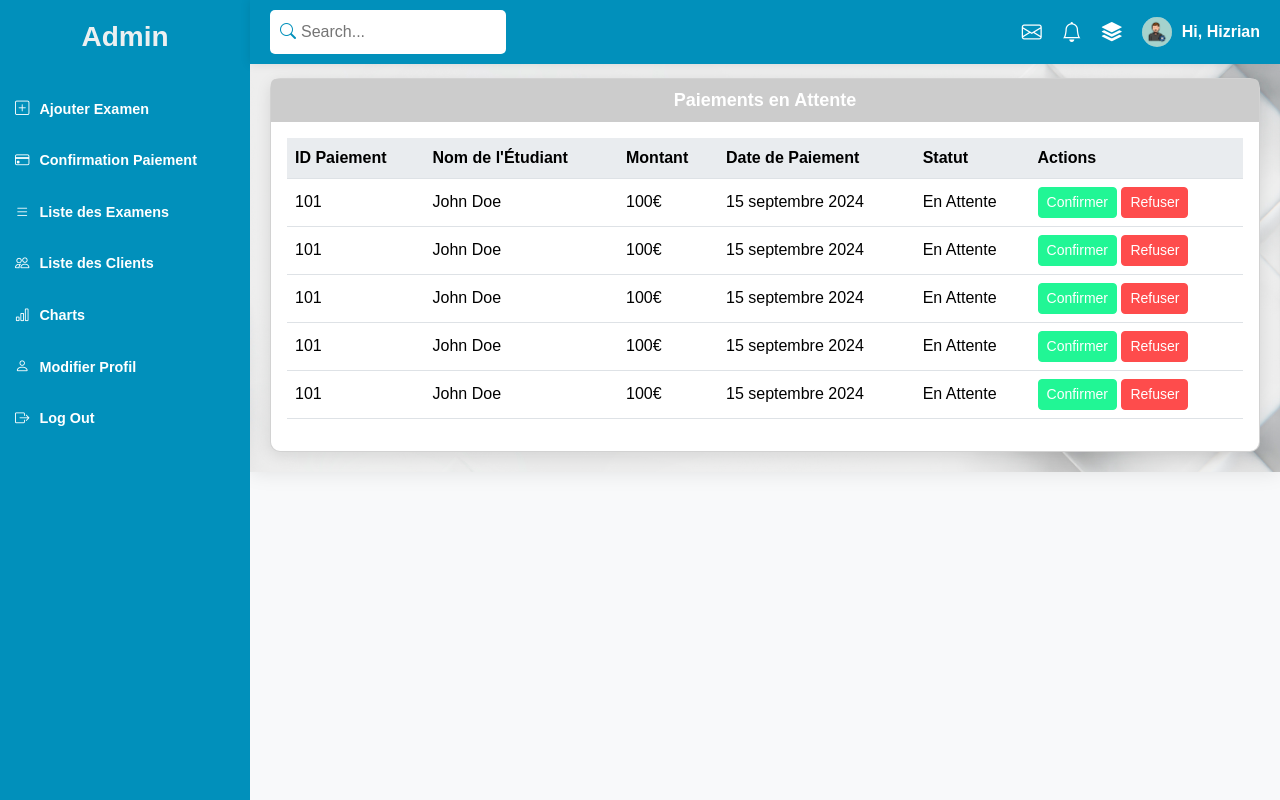
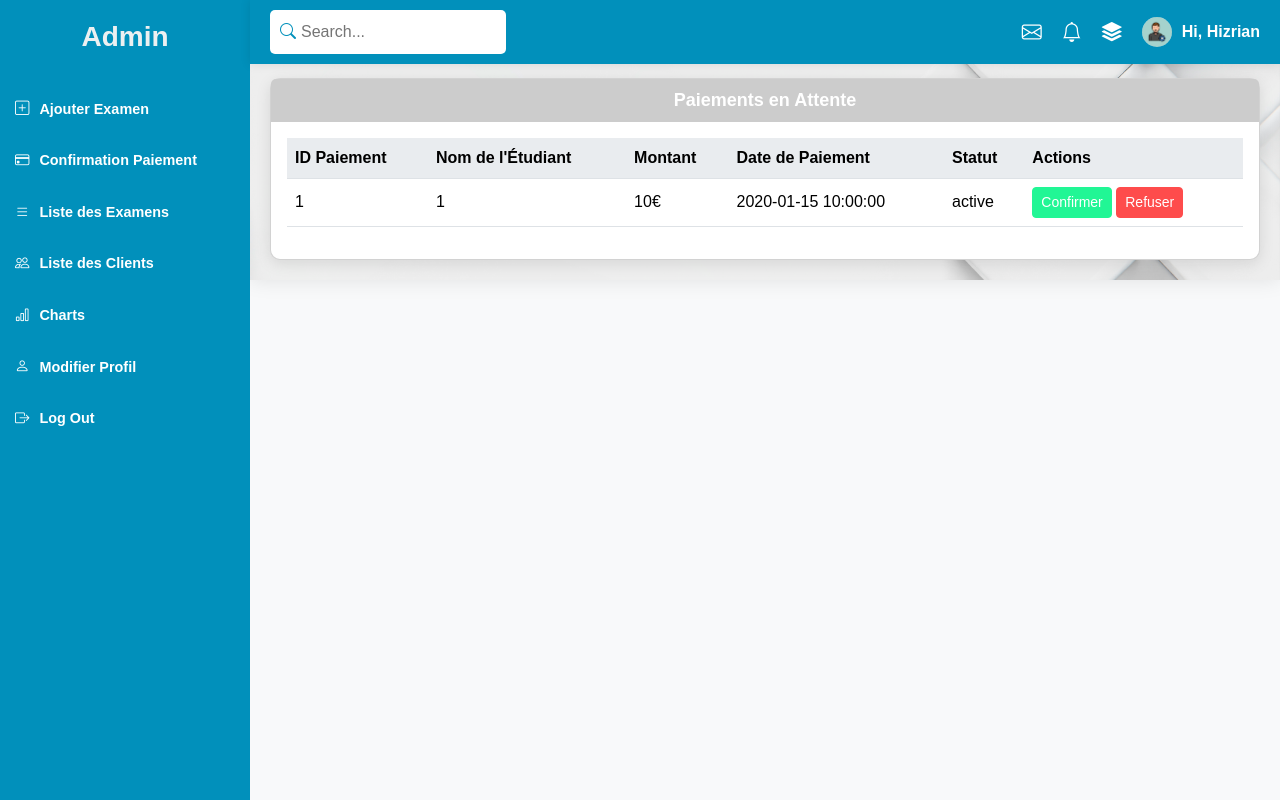
Before and after one commit to MohamedOuijjane/PlatformInscription, a CodeIgniter 4 app: the page made by app/Views/dashbord/confirmation_paiement.php in a window 1280 px wide. Run offline with PHP 8.4 and a stand-in for CodeIgniter, Linux system fonts and the light colour scheme; the template is opened without the code that fills it: most values are stand-ins (such as "Sample title", 1, 10 or a date in 2020); some libraries are stand-ins or nearby versions.

Commit message:
Modification dans les routing pour resoule le problem de confirmation page et integration dynamique de view  Y.M

```diff
--- a/app/Views/dashbord/confirmation_paiement.php
+++ b/app/Views/dashbord/confirmation_paiement.php
@@ -3,15 +3,13 @@
 <?= $this->section('content') ?>
 <style>
     /* Styles pour la carte */
-
     .card {
-
         border-radius: 10px;
         box-shadow: 0 4px 15px rgba(0, 0, 0, 0.1);
     }
 
     .card-header {
-        background-color: #CCCCCC ; /* Couleur bleu professionnel */
+        background-color: #CCCCCC; /* Couleur gris clair */
         color: white;
         font-weight: bold;
         font-size: large;
@@ -27,8 +25,6 @@
     .table th {
         background-color: #e9ecef;
         font-weight: 600;
-
-
         color: black;
     }
 
@@ -38,10 +34,9 @@
 
     /* Styles pour les boutons */
     .btn-success {
-        background-color: #21F695 ;
-        border-color: #21F695 ;
+        background-color: #21F695;
+        border-color: #21F695;
         transition: background-color 0.3s;
-
     }
 
     .btn-success:hover {
@@ -51,7 +46,6 @@
     .btn-warning {
         background-color: #FE4C4C;
         border-color: #FE4C4C;
-
         color: white;
         transition: background-color 0.3s;
     }
@@ -60,13 +54,21 @@
         background-color: #E13700;
         color: #f8f9fa;
     }
-
 </style>
 
 <h3 class="mb-4">Confirmation de Paiement</h3>
 <div class="card">
     <div class="card-header">Paiements en Attente</div>
     <div class="card-body">
+        <!-- Affichage des messages de succès ou d'erreur -->
+        <?php if (session()->has('success')): ?>
+            <div class="alert alert-success"><?= session('success') ?></div>
+        <?php endif; ?>
+
+        <?php if (session()->has('error')): ?>
+            <div class="alert alert-danger"><?= session('error') ?></div>
+        <?php endif; ?>
+
         <table class="table table-hover">
             <thead>
                 <tr>
@@ -79,54 +81,19 @@
                 </tr>
             </thead>
             <tbody>
-                <tr>
-                    <td>101</td>
-                    <td>John Doe</td>
-                    <td>100€</td>
-                    <td>15 septembre 2024</td>
-                    <td>En Attente</td>
-                    <td>
-                        <button class="btn btn-success btn-sm">Confirmer</button>
-                        <button class="btn btn-warning btn-sm">Refuser</button>
-                    </td>
-                </tr> <tr>
-                    <td>101</td>
-                    <td>John Doe</td>
-                    <td>100€</td>
-                    <td>15 septembre 2024</td>
-                    <td>En Attente</td>
-                    <td>
-                        <button class="btn btn-success btn-sm">Confirmer</button>
-                        <button class="btn btn-warning btn-sm">Refuser</button>
-                    </td><tr>
-                    <td>101</td>
-                    <td>John Doe</td>
-                    <td>100€</td>
-                    <td>15 septembre 2024</td>
-                    <td>En Attente</td>
-                    <td>
-                        <button class="btn btn-success btn-sm">Confirmer</button>
-                        <button class="btn btn-warning btn-sm">Refuser</button>
-                    </td><tr>
-                    <td>101</td>
-                    <td>John Doe</td>
-                    <td>100€</td>
-                    <td>15 septembre 2024</td>
-                    <td>En Attente</td>
-                    <td>
-                        <button class="btn btn-success btn-sm">Confirmer</button>
-                        <button class="btn btn-warning btn-sm">Refuser</button>
-                    </td><tr>
-                    <td>101</td>
-                    <td>John Doe</td>
-                    <td>100€</td>
-                    <td>15 septembre 2024</td>
-                    <td>En Attente</td>
-                    <td>
-                        <button class="btn btn-success btn-sm">Confirmer</button>
-                        <button class="btn btn-warning btn-sm">Refuser</button>
-
-                <!-- Ajoutez d'autres lignes ici -->
+                <?php foreach ($payments as $payment): ?>
+                    <tr>
+                        <td><?= $payment['id'] ?></td>
+                        <td><?= $payment['registration_id'] ?></td> <!-- Assurez-vous que le champ 'username' existe dans la base de données -->
+                        <td><?= $payment['amount'] ?>€</td>
+                        <td><?= $payment['payment_date'] ?></td>
+                        <td><?= $payment['status'] ?></td>
+                        <td>
+                            <a href="<?= base_url('PaymentsController/confirm/' . $payment['id']) ?>" class="btn btn-success btn-sm">Confirmer</a>
+                            <a href="<?= base_url('PaymentsController/refuse/' . $payment['id']) ?>" class="btn btn-warning btn-sm">Refuser</a>
+                        </td>
+                    </tr>
+                <?php endforeach; ?>
             </tbody>
         </table>
     </div>
```
Also changed, not shown: app/Config/Routes.php (+7 -2 lines), app/Controllers/DashboardController.php (+4 -4 lines).
